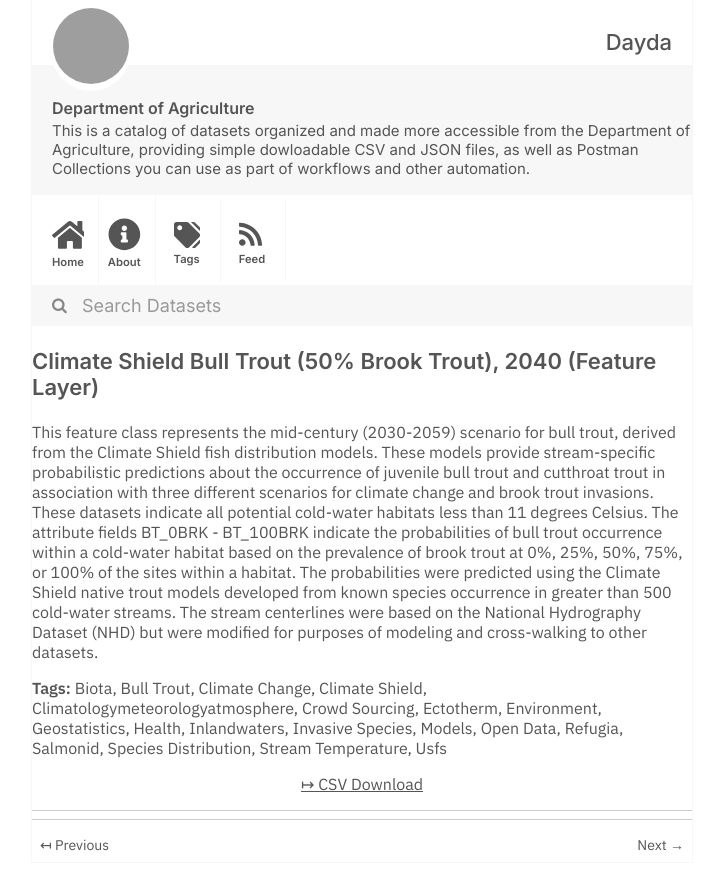
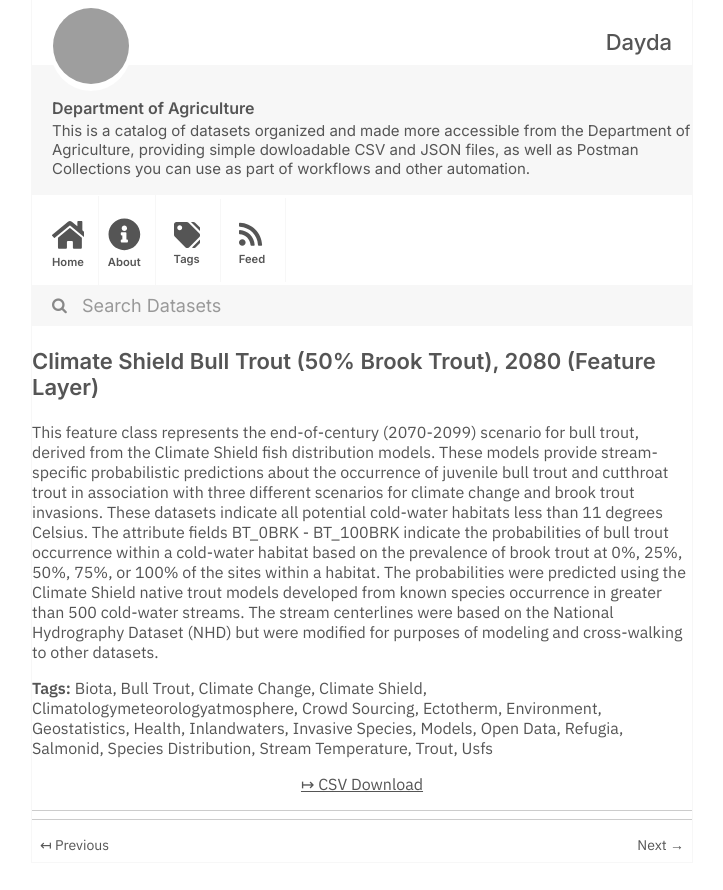
Before and after one commit to dayda-entities/department-of-agriculture, a Jekyll site: the page built from _posts/2020-12-03-climate-shield-bull-trout-50-b.md, in a window 1280 px wide, cut to the strip 0-890 px from the top of the page. Shown: the whole strip, without its empty margins (278-1001 px from the left). Built offline with Jekyll 4.4.1, drawn with Linux system fonts in a browser that asks for light colours; grey boxes are pictures that could not be loaded.

```diff
--- a/_posts/2020-12-03-climate-shield-bull-trout-50-b.md
+++ b/_posts/2020-12-03-climate-shield-bull-trout-50-b.md
@@ -1,7 +1,7 @@
 ---
-title: 'Climate Shield Bull Trout (50% Brook Trout), 2040 (Feature Layer)'
-created: '2020-12-03T20:26:23.642874'
-modified: '2021-05-14T15:12:04.977905'
+title: 'Climate Shield Bull Trout (50% Brook Trout), 2080 (Feature Layer)'
+created: '2020-12-03T20:26:24.357745'
+modified: '2021-05-14T15:12:15.881148'
 state: active
 type: dataset
 tags:
@@ -23,12 +23,13 @@ tags:
   - Salmonid
   - Species Distribution
   - Stream Temperature
+  - Trout
   - Usfs
 groups: []
 csv_url: >-
-  https://data-usfs.hub.arcgis.com/datasets/0c0cddbd54f64e9190ad521dfd9c8a33_4.csv?outSR=%7B%22latestWkid%22%3A4269%2C%22wkid%22%3A4269%7D
+  https://data-usfs.hub.arcgis.com/datasets/21129b009c4d4f20b61d1a357faf19d4_5.csv?outSR=%7B%22latestWkid%22%3A4269%2C%22wkid%22%3A4269%7D
 json_url: ''
 layout: post
 
 ---
-This feature class represents the mid-century (2030-2059) scenario for bull trout, derived from the Climate Shield fish distribution models. These models provide stream-specific probabilistic predictions about the occurrence of juvenile bull trout and cutthroat trout in association with three different scenarios for climate change and brook trout invasions. These datasets indicate all potential cold-water habitats less than 11 degrees Celsius. The attribute fields BT_0BRK - BT_100BRK indicate the probabilities of bull trout occurrence within a cold-water habitat based on the prevalence of brook trout at 0%, 25%, 50%, 75%, or 100% of the sites within a habitat. The probabilities were predicted using the Climate Shield native trout models developed from known species occurrence in greater than 500 cold-water streams. The stream centerlines were based on the National Hydrography Dataset (NHD) but were modified for purposes of modeling and cross-walking to other datasets.
+This feature class represents the end-of-century (2070-2099) scenario for bull trout, derived from the Climate Shield fish distribution models. These models provide stream-specific probabilistic predictions about the occurrence of juvenile bull trout and cutthroat trout in association with three different scenarios for climate change and brook trout invasions. These datasets indicate all potential cold-water habitats less than 11 degrees Celsius. The attribute fields BT_0BRK - BT_100BRK indicate the probabilities of bull trout occurrence within a cold-water habitat based on the prevalence of brook trout at 0%, 25%, 50%, 75%, or 100% of the sites within a habitat. The probabilities were predicted using the Climate Shield native trout models developed from known species occurrence in greater than 500 cold-water streams. The stream centerlines were based on the National Hydrography Dataset (NHD) but were modified for purposes of modeling and cross-walking to other datasets.
```
